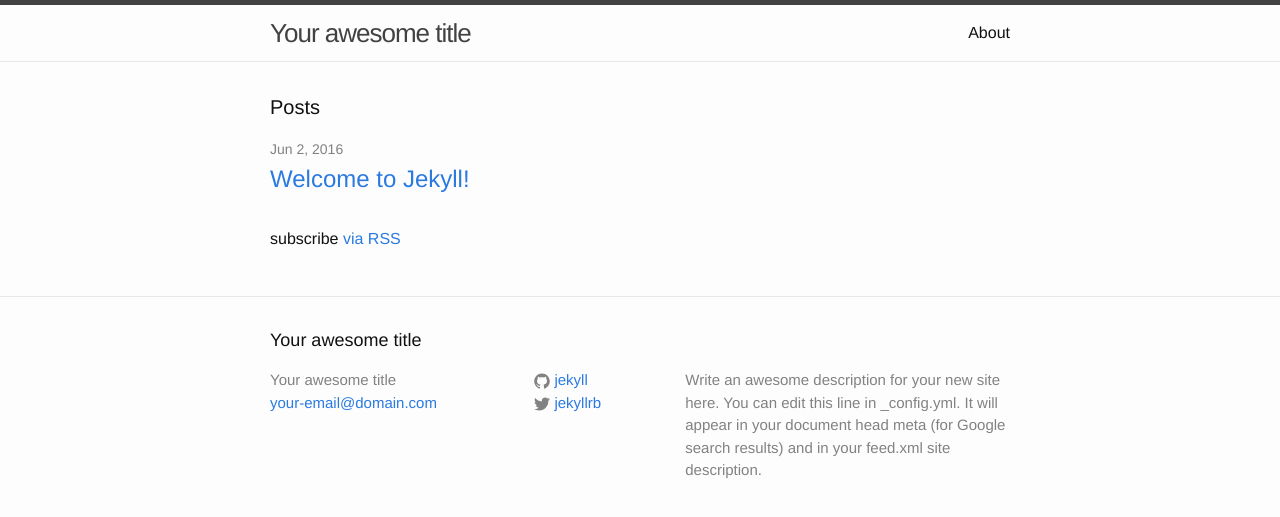
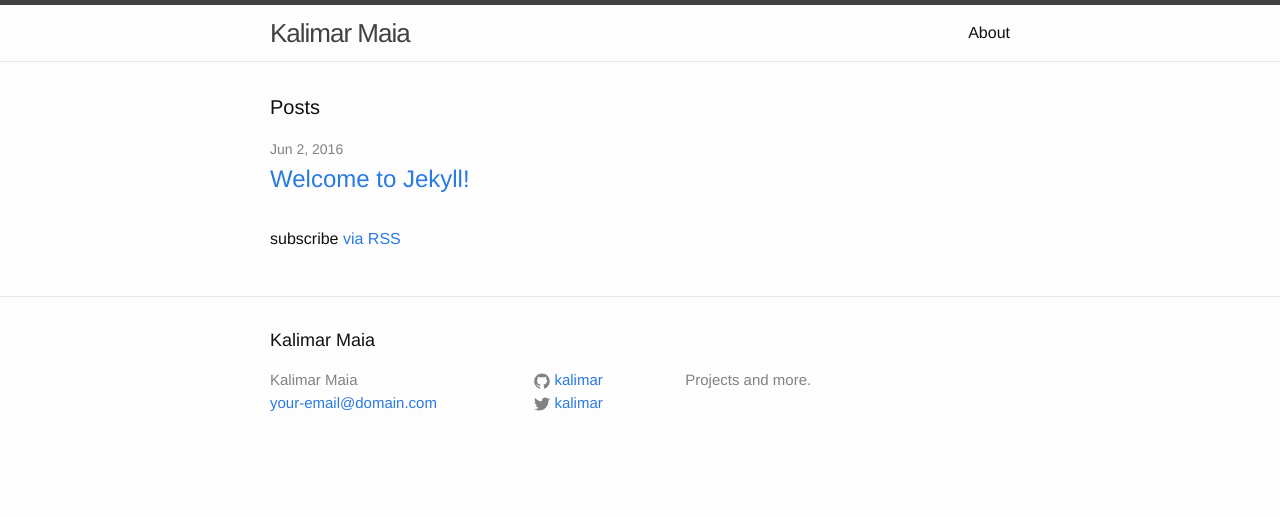
Before and after one commit to kalimar/kalimar.github.com, a Jekyll site: the page built from index.html, in a window 1280 px wide. Shown: the top 517 px of the page. Built offline with Jekyll 4.4.1, drawn with Linux system fonts in a browser that asks for light colours.

Commit message:
Update configuration file

```diff
--- a/_config.yml
+++ b/_config.yml
@@ -6,16 +6,14 @@
 # 'jekyll serve'. If you change this file, please restart the server process.
 
 # Site settings
-title: Your awesome title
+title: Kalimar Maia
 email: your-email@domain.com
 description: > # this means to ignore newlines until "baseurl:"
-  Write an awesome description for your new site here. You can edit this
-  line in _config.yml. It will appear in your document head meta (for
-  Google search results) and in your feed.xml site description.
+  Projects and more.
 baseurl: "" # the subpath of your site, e.g. /blog
-url: "http://yourdomain.com" # the base hostname & protocol for your site
-twitter_username: jekyllrb
-github_username:  jekyll
+url: "http://kalimar.github.com" # the base hostname & protocol for your site
+twitter_username: kalimar
+github_username:  kalimar
 
 # Build settings
 markdown: kramdown
```
